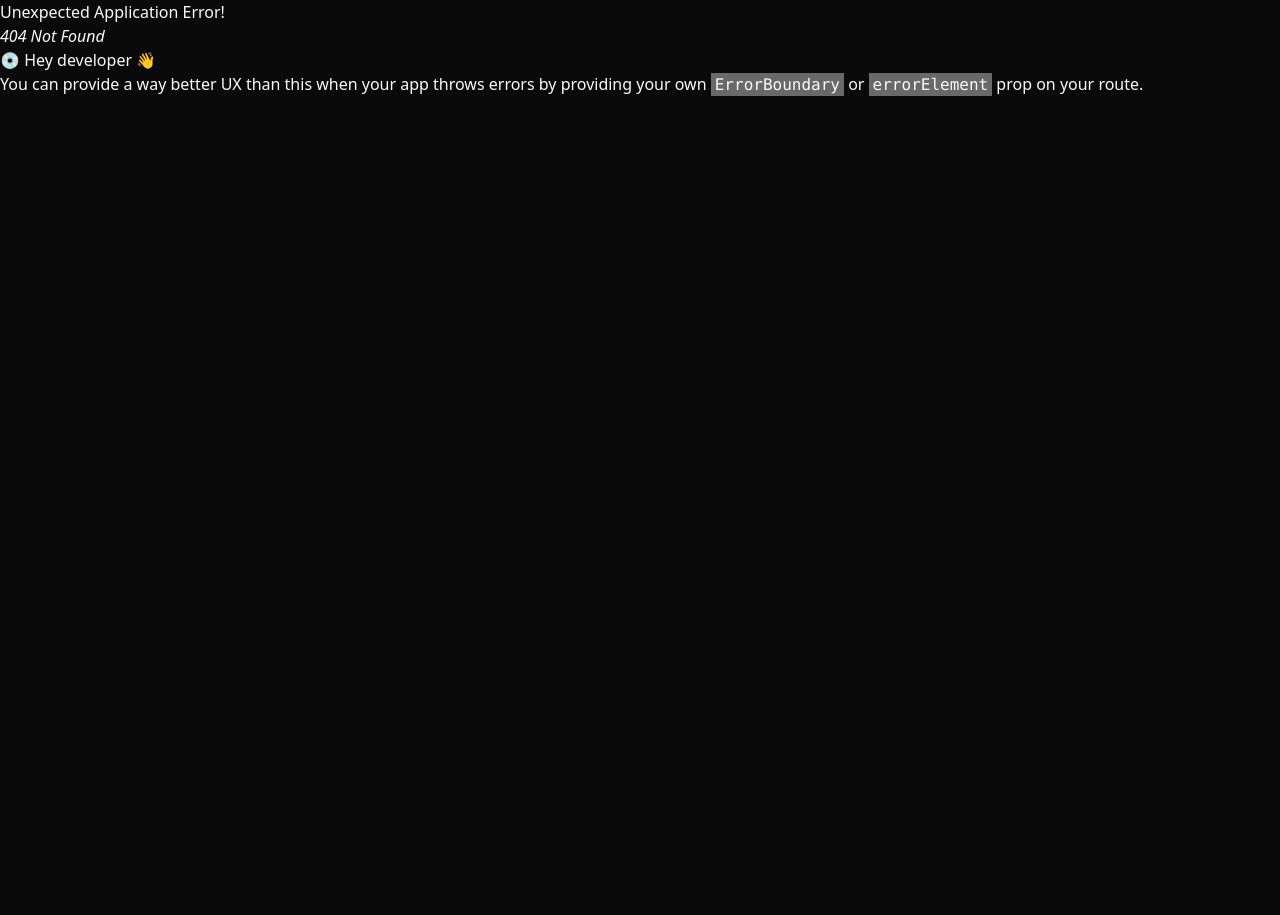
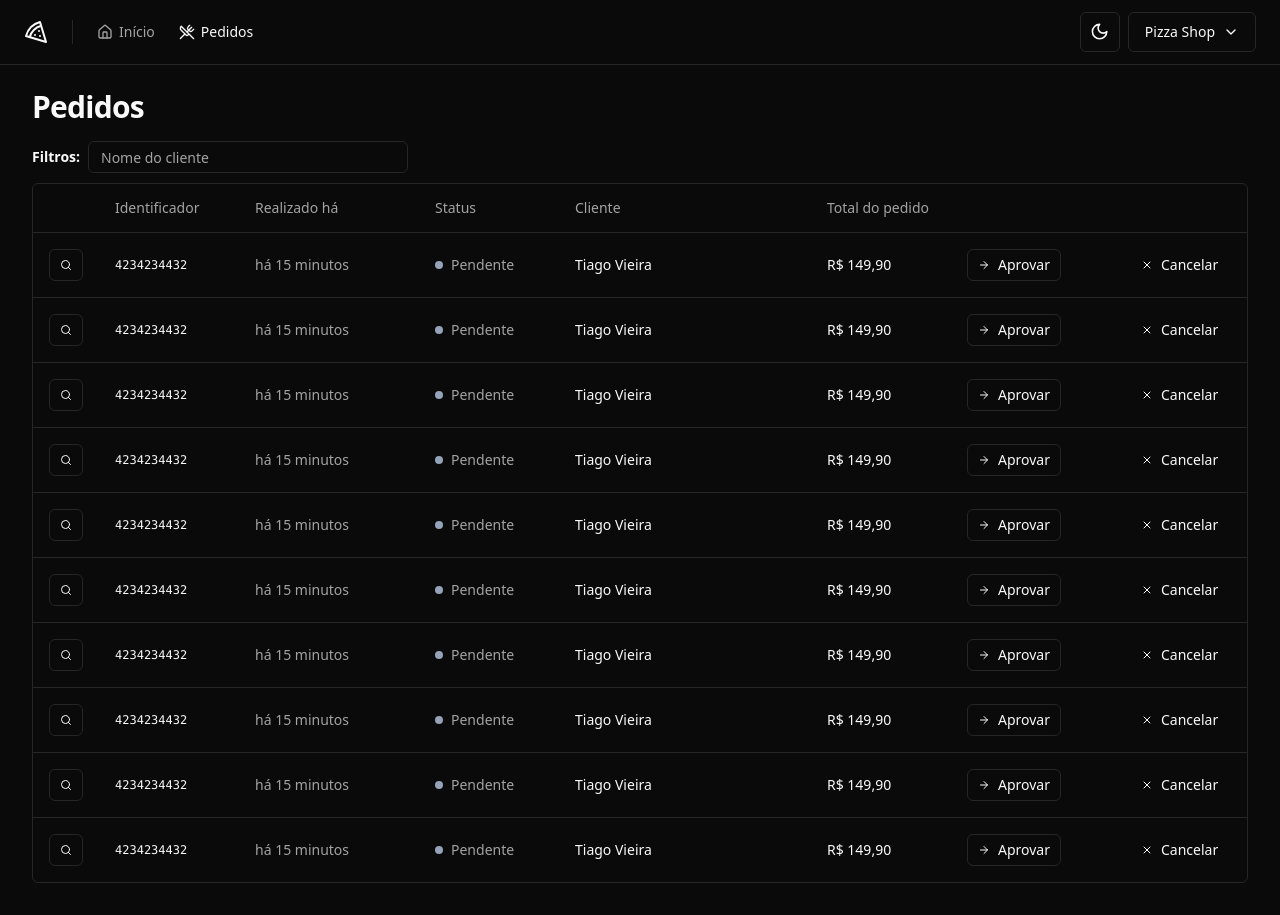
Before and after one commit to Tiago-Dev/pizzashop-web, a React (Vite) app: page /orders in a window 1280 px wide. Before the commit this address had no page. Before the commit the page ends 800 px from the top, so only its background shows below. Built offline with nearby package versions, Linux system fonts and the light colour scheme.

Commit message:
feat: add table component and orders page
- Includes table to display tabular data.
- Create Orders page to handle the UI for order management.

```diff
--- a/src/components/ui/button.tsx
+++ b/src/components/ui/button.tsx
@@ -22,6 +22,7 @@
       size: {
         default: "h-10 px-4 py-2",
         sm: "h-9 rounded-md px-3",
+        xs: 'h-8 px-2.5',
         lg: "h-11 rounded-md px-8",
         icon: "h-10 w-10",
       },
--- /dev/null
+++ b/src/components/ui/table.tsx
@@ -0,0 +1,117 @@
+import * as React from "react"
+
+import { cn } from "@/lib/utils"
+
+const Table = React.forwardRef<
+  HTMLTableElement,
+  React.HTMLAttributes<HTMLTableElement>
+>(({ className, ...props }, ref) => (
+  <div className="relative w-full overflow-auto">
+    <table
+      ref={ref}
+      className={cn("w-full caption-bottom text-sm", className)}
+      {...props}
+    />
+  </div>
+))
+Table.displayName = "Table"
+
+const TableHeader = React.forwardRef<
+  HTMLTableSectionElement,
+  React.HTMLAttributes<HTMLTableSectionElement>
+>(({ className, ...props }, ref) => (
+  <thead ref={ref} className={cn("[&_tr]:border-b", className)} {...props} />
+))
+TableHeader.displayName = "TableHeader"
+
+const TableBody = React.forwardRef<
+  HTMLTableSectionElement,
+  React.HTMLAttributes<HTMLTableSectionElement>
+>(({ className, ...props }, ref) => (
+  <tbody
+    ref={ref}
+    className={cn("[&_tr:last-child]:border-0", className)}
+    {...props}
+  />
+))
+TableBody.displayName = "TableBody"
+
+const TableFooter = React.forwardRef<
+  HTMLTableSectionElement,
+  React.HTMLAttributes<HTMLTableSectionElement>
+>(({ className, ...props }, ref) => (
+  <tfoot
+    ref={ref}
+    className={cn(
+      "border-t bg-muted/50 font-medium [&>tr]:last:border-b-0",
+      className
+    )}
+    {...props}
+  />
+))
+TableFooter.displayName = "TableFooter"
+
+const TableRow = React.forwardRef<
+  HTMLTableRowElement,
+  React.HTMLAttributes<HTMLTableRowElement>
+>(({ className, ...props }, ref) => (
+  <tr
+    ref={ref}
+    className={cn(
+      "border-b transition-colors hover:bg-muted/50 data-[state=selected]:bg-muted",
+      className
+    )}
+    {...props}
+  />
+))
+TableRow.displayName = "TableRow"
+
+const TableHead = React.forwardRef<
+  HTMLTableCellElement,
+  React.ThHTMLAttributes<HTMLTableCellElement>
+>(({ className, ...props }, ref) => (
+  <th
+    ref={ref}
+    className={cn(
+      "h-12 px-4 text-left align-middle font-medium text-muted-foreground [&:has([role=checkbox])]:pr-0",
+      className
+    )}
+    {...props}
+  />
+))
+TableHead.displayName = "TableHead"
+
+const TableCell = React.forwardRef<
+  HTMLTableCellElement,
+  React.TdHTMLAttributes<HTMLTableCellElement>
+>(({ className, ...props }, ref) => (
+  <td
+    ref={ref}
+    className={cn("p-4 align-middle [&:has([role=checkbox])]:pr-0", className)}
+    {...props}
+  />
+))
+TableCell.displayName = "TableCell"
+
+const TableCaption = React.forwardRef<
+  HTMLTableCaptionElement,
+  React.HTMLAttributes<HTMLTableCaptionElement>
+>(({ className, ...props }, ref) => (
+  <caption
+    ref={ref}
+    className={cn("mt-4 text-sm text-muted-foreground", className)}
+    {...props}
+  />
+))
+TableCaption.displayName = "TableCaption"
+
+export {
+  Table,
+  TableHeader,
+  TableBody,
+  TableFooter,
+  TableHead,
+  TableRow,
+  TableCell,
+  TableCaption,
+}
--- /dev/null
+++ b/src/pages/app/orders/orders.tsx
@@ -0,0 +1,82 @@
+import { Button } from "@/components/ui/button";
+import { Input } from "@/components/ui/input";
+import { Table, TableBody, TableCell, TableHead, TableHeader, TableRow } from "@/components/ui/table";
+import { ArrowRight, Search, X } from "lucide-react";
+import { Helmet } from "react-helmet-async";
+
+export function Orders() {
+  return (
+    <>
+      <Helmet title="Pedidos" />
+      <div className="flex flex-col gap-4">
+        <h1 className="text-3xl font-bold tracking-tight">Pedidos</h1>
+      </div>
+      <div className="space-y-2.5">
+        <form className="flex items-center gap-2">
+          <span className="text-sm font-semibold">
+            Filtros:
+          </span>
+          <Input placeholder="Nome do cliente" className="h-8 w-[320px]" />
+        </form>
+
+        <div className="border rounded-md">
+          <Table>
+            <TableHeader>
+              <TableRow>
+                <TableHead className="w-[64px]"></TableHead>
+                <TableHead className="w-[140px]">Identificador</TableHead>
+                <TableHead className="w-[180px]">Realizado há</TableHead>
+                <TableHead className="w-[140px]">Status</TableHead>
+                <TableHead>Cliente</TableHead>
+                <TableHead className="w-[140px]">Total do pedido</TableHead>
+                <TableHead className="w-[164px]"></TableHead>
+                <TableHead className="w-[132px]"></TableHead>
+              </TableRow>
+            </TableHeader>
+            <TableBody>
+              {Array.from({ length: 10 }).map((_, i) => {
+                return (
+                  <TableRow key={i}>
+                    <TableCell>
+                      <Button variant="outline" size="xs">
+                        <Search className="h-3 w-3" />
+                        <span className="sr-only">Detalhes do pedido</span>
+                      </Button>
+                    </TableCell>
+                    <TableCell className="font-mono text-xs font-medium">4234234432</TableCell>
+                    <TableCell className="text-muted-foreground">há 15 minutos</TableCell>
+                    <TableCell>
+                      <div className="flex items-center gap-2">
+                        <span className="h-2 w-2 rounded-full bg-slate-400" />
+                        <span className="font-medium text-muted-foreground">Pendente</span>
+                      </div>
+                    </TableCell>
+                    <TableCell className="font-medium">
+                      Tiago Vieira
+                    </TableCell>
+                    <TableCell className="font-medium">
+                      R$ 149,90
+                    </TableCell>
+                    <TableCell>
+                      <Button variant="outline" size="xs">
+                        <ArrowRight className="mr-2 h-3 w-3" />
+                        Aprovar
+                      </Button>
+                    </TableCell>
+                    <TableCell>
+                      <Button variant="ghost" size="xs">
+                        <X className="mr-2 h-3 w-3" />
+                        Cancelar
+                      </Button>
+                    </TableCell>
+                  </TableRow>
+                )
+              })}
+
+            </TableBody>
+          </Table>
+        </div>
+      </div>
+    </>
+  )
+}
--- a/src/routes.tsx
+++ b/src/routes.tsx
@@ -5,12 +5,14 @@
 import { AppLayout } from "./pages/_layouts/app"
 import { AuthLayout } from "./pages/_layouts/auth"
 import { SignUp } from "./pages/auth/sign-up"
+import { Orders } from "./pages/app/orders/orders"
 
 export const router = createBrowserRouter([
   {
     path: "/",
     element: <AppLayout />,
-    children: [{ path: "/", element: <Dashboard /> }],
+    children: [{ path: "/", element: <Dashboard /> },
+    { path: "/orders", element: <Orders /> }],
   },
   {
     path: "/",
```
